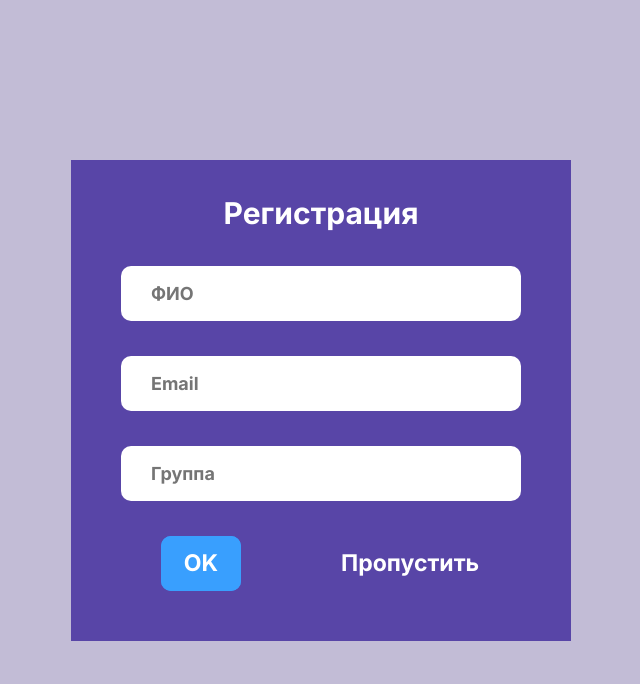
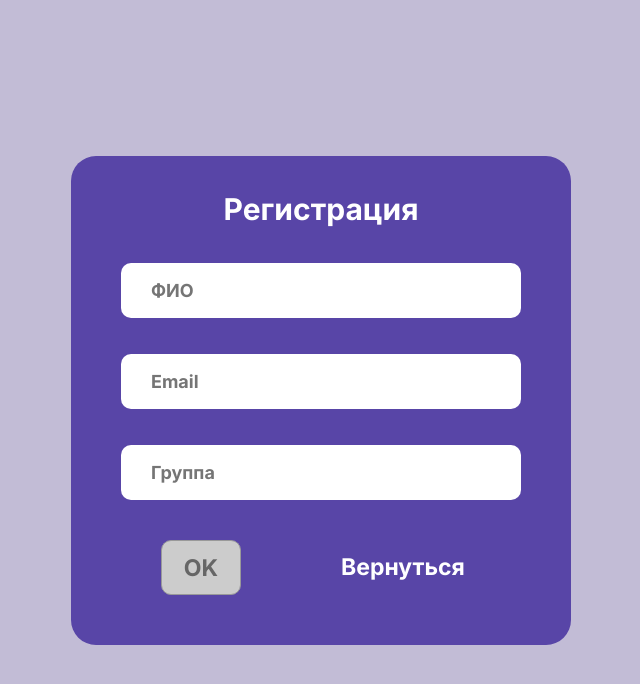
Before and after one commit to blinmarin/MTUCI_react, a React (Create React App) app: page /register in a window 1280 px wide. Shown: the top 684 px of the page, without its empty margins (319-959 px from the left). Built offline with nearby package versions, Linux system fonts and the light colour scheme.

Commit message:
adding validation, errorMessages, show-hide-password

```diff
--- a/package.json
+++ b/package.json
@@ -8,6 +8,7 @@
     "@testing-library/user-event": "^13.5.0",
     "react": "^18.2.0",
     "react-dom": "^18.2.0",
+    "react-icons-kit": "^2.0.0",
     "react-router-dom": "^6.7.0",
     "react-scripts": "5.0.1",
     "web-vitals": "^2.1.4"
--- a/src/App.js
+++ b/src/App.js
@@ -9,8 +9,6 @@ import { RequireToken } from './components/Auth';
 
 const App = () => {
   return (
-
-
 
     <div className='App'>
 
@@ -26,9 +24,7 @@ const App = () => {
             </RequireToken>} />
       </Routes>
 
-
     </div>
-
   );
 }
 
--- a/src/components/Auth.jsx
+++ b/src/components/Auth.jsx
@@ -7,7 +7,6 @@ export const setToken = (token) => {
 export const fetchToken = () => {
     return localStorage.getItem('Tokenchik')
 }
-
 
 export function RequireToken({ children }) {
 
--- /dev/null
+++ b/src/components/ErrorMessage.jsx
@@ -0,0 +1,7 @@
+import React from "react";
+
+const ErrorMessage = ({ message }) => (
+    <p style={{ color: 'red' }}>{message}</p>
+)
+
+export default ErrorMessage;
--- a/src/components/Forgot/New_password.jsx
+++ b/src/components/Forgot/New_password.jsx
@@ -1,5 +1,7 @@
 import style from './New_password.module.css';
 import { useState } from 'react';
+import { useEffect } from 'react';
+import ErrorMessage from '../ErrorMessage';
 
 
 
@@ -7,6 +9,45 @@ import { useState } from 'react';
 function New_password() {
 
     const [email, setEmail] = useState("");
+    const [emailDirty, setEmailDirty] = useState(false)
+    const [emailError, setEmailError] = useState("Обязательное поле")
+    const [errorMessage, setErrorMessage] = useState("");
+    const [formValid, setFormValid] = useState(false)
+
+    useEffect(() => {
+        if (emailError || errorMessage) {
+            setFormValid(false)
+
+        } else {
+            setFormValid(true)
+        }
+
+    }, [emailError, errorMessage])
+
+
+    const emailHandler = (e) => {
+        setEmail(e.target.value)
+        const re = /^(([^<>()[\]\.,;:\s@\"]+(\.[^<>()[\]\.,;:\s@\"]+)*)|(\".+\"))@(([^<>()[\]\.,;:\s@\"]+\.)+[^<>()[\]\.,;:\s@\"]{2,})$/i;
+        if (!re.test(String(e.target.value).toLowerCase())) {
+            setEmailError('Некорректный email')
+            setErrorMessage('')
+        } else {
+            setEmailError('')
+            setErrorMessage('')
+        }
+    }
+
+
+    const blurHandler = (e) => {
+        switch (e.target.name) {
+            case 'email':
+                setEmailDirty(true)
+                break
+        }
+    }
+
+
+
 
 
     async function new_password() {
@@ -33,6 +74,7 @@ function New_password() {
                     return Promise.reject(error);
                 } else {
                     console.log('Got!', data);
+                    setErrorMessage(data)
                     localStorage.setItem("user-info", JSON.stringify(data))
                 }
 
@@ -51,21 +93,23 @@ function New_password() {
                         Восстановить пароль
                     </div>
                     <div className={style.fields}>
+                        <div className={style.field}>
+                            <input
+                                onChange={(e) => emailHandler(e)}
+                                value={email}
+                                onBlur={e => blurHandler(e)}
+                                type="text"
+                                placeholder="Email"
+                                name='email'></input>
 
+                            {(emailDirty && emailError) && <div style={{ color: 'red' }}>{emailError}</div>}
 
-                    <div className={style.field}>
-                        <input type="text" placeholder="Email"
-                        onChange = {(e) => setEmail(e.target.value)}></input>
+                            <ErrorMessage message={errorMessage} />
                         </div>
-
                     </div>
-
-                    <div className={style.button}>
-                        <button onClick={new_password}>Отправить</button>
+                    <div >
+                        <button className={style.button} disabled={!formValid} onClick={new_password}>Отправить</button>
                     </div>
-
-
-
                 </div>
             </main>
         </div>);
--- a/src/components/Forgot/New_password.module.css
+++ b/src/components/Forgot/New_password.module.css
@@ -1,4 +1,3 @@
-
 .container {
     max-width: 500px;
     width: 100%;
@@ -7,9 +6,8 @@
     padding-right: 50px;
     padding-top: 35px;
     padding-bottom: 35px;
-
+    border-radius: 25px;
 }
-
 
 .title {
     color: #ffffff;
@@ -18,32 +16,21 @@
     text-align: center;
 }
 
-
 .field input {
+    margin-bottom: 18px;
     width: 100%;
     font-size: 18px;
     height: 55px;
     border: none;
-    color: #9c9c9c;
+    color: #757575;
     line-height: 16px;
     padding-left: 30px;
     border-radius: 10px;
-
+    outline: none;
 }
 
-.field {
-    margin-bottom: 35px;
-
-}
-/*
-.button input[type=radio] {
-    position: absolute;
-    top: 25px;
-    left: 25px;
-    z-index: -1;
-}
-
-.button label {
+.button {
+    margin-top: 18px;
     cursor: pointer;
     user-select: none;
     display: block;
@@ -60,28 +47,23 @@
     margin-bottom: 15px;
 }
 
-.button label:hover {
+.button:hover {
     background-color: #013668;
 }
 
-.button input[type=radio]:checked~label {
-    background-color: #013668;
+.noHover {
+    pointer-events: none;
 }
-*/
 
-.button {
-    cursor: pointer;
-    user-select: none;
-    display: block;
-    color: #ffffff;
-    background: #399ffe;
-    font-size: 23px;
-    height: 55px;
-    width: 100%;
-    border: none;
-    border-radius: 10px;
-    line-height: 55px;
-    text-align: center;
-    cursor: pointer;
-    margin-bottom: 15px;
+.button[disabled] {
+    border: 1px solid #999999;
+    background-color: #cccccc;
+    color: #666666;
 }
+
+input:-webkit-autofill,
+input:-webkit-autofill:hover,
+input:-webkit-autofill:focus,
+input:-webkit-autofill:active {
+    -webkit-box-shadow: 0 0 0 30px white inset !important;
+}
--- a/src/components/Login/Login.jsx
+++ b/src/components/Login/Login.jsx
@@ -1,14 +1,74 @@
 import { NavLink, useNavigate } from 'react-router-dom';
-import React from 'react';
+import React, { Component } from 'react';
 import { useEffect } from 'react';
 import { useState } from 'react';
 import style from './Login.module.css';
 import { fetchToken, setToken } from '../Auth';
+import ErrorMessage from '../ErrorMessage';
+import { Icon } from 'react-icons-kit'
+import { eyeOff } from 'react-icons-kit/feather/eyeOff'
+import { eye } from 'react-icons-kit/feather/eye'
 
 function Login() {
 
     const [email, setEmail] = useState("");
     const [password, setPassword] = useState("");
+    const [emailDirty, setEmailDirty] = useState(false)
+    const [passwordDirty, setPasswordDirty] = useState(false)
+    const [emailError, setEmailError] = useState("Обязательное поле")
+    const [errorMessage, setErrorMessage] = useState("");
+    const [passwordError, setPasswordError] = useState("Обязательное поле")
+    const [formValid, setFormValid] = useState(false)
+
+    useEffect(() => {
+        if (emailError || errorMessage || passwordError) {
+            setFormValid(false)
+
+        } else {
+            setFormValid(true)
+        }
+
+    }, [emailError, errorMessage, passwordError])
+
+
+    const emailHandler = (e) => {
+        setEmail(e.target.value)
+        const re = /^(([^<>()[\]\.,;:\s@\"]+(\.[^<>()[\]\.,;:\s@\"]+)*)|(\".+\"))@(([^<>()[\]\.,;:\s@\"]+\.)+[^<>()[\]\.,;:\s@\"]{2,})$/i;
+        if (!re.test(String(e.target.value).toLowerCase())) {
+            setEmailError('Некорректный email')
+        } else {
+            setEmailError('')
+            setErrorMessage('')
+
+        }
+    }
+
+    const passwordHandler = (e) => {
+        setPassword(e.target.value)
+        if (!e.target.value) {
+            setPasswordError('Введите пароль')
+        }
+        else {
+            setPasswordError('')
+            setErrorMessage('')
+
+        }
+    }
+
+    const blurHandler = (e) => {
+        switch (e.target.name) {
+            case 'email':
+                setEmailDirty(true)
+                break
+            case 'password':
+                setPasswordDirty(true)
+                break
+        }
+    }
+
+
+
+
 
     const navigate = useNavigate();
 
@@ -22,7 +82,6 @@ function Login() {
                 "password": password
             })
         };
-
 
         fetch('https://mtuci-backend.swedencentral.cloudapp.azure.com/auth/login', requestOptions)
             .then(async response => {
@@ -38,21 +97,32 @@ function Login() {
                     if (data.access_token) {
                         setToken(data.access_token)
                         navigate('/profile')
-                    }
-
-                    else {
+                    } else {
                         localStorage.removeItem('Tokenchik')
                     }
                     console.log(fetchToken())
                     console.log('Got!', data);
+                    setErrorMessage(data.message)
                     localStorage.setItem("user-info", JSON.stringify(data))
                 }
-
             })
             .catch(error => {
                 console.error('There was an error!', error.toString());
             });
+    }
 
+    //eye
+    const [type, setType] = useState('password')
+    const [icon, setIcon] = useState(eyeOff)
+
+    const handleToggle = () => {
+        if (type === 'password') {
+            setIcon(eye);
+            setType('text');
+        } else {
+            setIcon(eyeOff);
+            setType('password');
+        }
     }
 
     return (
@@ -64,17 +134,38 @@ function Login() {
                     </div>
                     <div className={style.fields}>
                         <div className={style.field}>
-                            <input type="text" placeholder="Email"
-                                onChange={(e) => setEmail(e.target.value)}></input>
+                            <input
+                                onChange={(e) => emailHandler(e)}
+                                value={email}
+                                onBlur={e => blurHandler(e)}
+                                type="text"
+                                placeholder="Email"
+                                name='email'></input>
 
                         </div>
-                        <div className={style.field}>
-                            <input type="password" placeholder="Пароль"
-                                onChange={(e) => setPassword(e.target.value)}></input>
-                        </div>
+
+                        {(emailDirty && emailError) && <div style={{ color: 'red' }}>{emailError}</div>}
+
                     </div>
-                    <div className={style.button}>
-                        <button onClick={login}>Войти</button>
+
+                    <div className={style.lastField}>
+                        <input
+                            onChange={(e) => passwordHandler(e)}
+                            value={password}
+                            onBlur={e => blurHandler(e)}
+                            type={type}
+                            placeholder="Пароль"
+                            name='password'></input>
+
+                        <span onClick={handleToggle}><Icon icon={icon} size={25} /></span>
+                    </div>
+
+                    {(passwordDirty && passwordError) && <div style={{ color: 'red' }}>{passwordError}</div>}
+
+                    {(passwordDirty && errorMessage) && <ErrorMessage message={errorMessage} />}
+
+                    <div>
+                        <button className={style.button} disabled={!formValid} onClick={login}>Войти</button>
                     </div>
                     <div className={style.link}>
                         <NavLink to="/new_password">
@@ -86,7 +177,6 @@ function Login() {
                             Зарегистрироваться
                         </NavLink>
                     </div>
-
                 </div>
             </main>
         </div>);
--- a/src/components/Login/Login.module.css
+++ b/src/components/Login/Login.module.css
@@ -6,9 +6,8 @@
     padding-right: 50px;
     padding-top: 35px;
     padding-bottom: 35px;
-
+    border-radius: 25px;
 }
-
 
 .title {
     color: #ffffff;
@@ -17,50 +16,69 @@
     text-align: center;
 }
 
-
 link:hover {
     background-color: #013668;
 }
-
-
 
 .field input {
     width: 100%;
     font-size: 18px;
     height: 55px;
     border: none;
-    color: #9c9c9c;
+    color: #757575;
     line-height: 16px;
     padding-left: 30px;
     border-radius: 10px;
-
+    outline: none;
+    margin-bottom: 18px;
 }
 
-.field {
-    margin-bottom: 35px;
-
+.lastField {
+    width: 100%;
+    height: 55px;
+    background-color: #ffff;
+    border-radius: 10px;
+    display: flex;
+    justify-content: center;
+    align-items: center;
+    padding: 15px;
+    padding-left: 30px;
+    line-height: 16px;
+    margin-bottom: 18px;
+    margin-top: 18px;
 }
 
-.link{
+.lastField input {
+    width: 100%;
+    height: 100%;
+    background-color: #ffff;
+    outline: none;
+    border: hidden;
+    font-size: 18px;
+    color: #757575;
+}
+
+.lastField span {
+    color: #757575;
+    width: 10%;
+    cursor: pointer;
+}
+
+.link {
     font-size: 15px;
     cursor: pointer;
     float: right;
-
-
-
 }
 
-a{
+a {
     text-decoration: none;
     color: #ffffff;
 }
-a:hover{
+
+a:hover {
     text-decoration: none;
     color: #013668;
-   }
-
-
-
+}
 
 .link2 {
     font-size: 15px;
@@ -68,20 +86,19 @@ a:hover{
     margin-top: 100px;
     text-transform: uppercase;
     display: block;
-    text-align:center;
-
+    text-align: center;
 }
 
-
-/*
-.button input[type=radio] {
-    position: absolute;
-    top: 25px;
-    left: 25px;
-    z-index: -1;
+.button:hover {
+    background-color: #013668;
 }
 
-.button label {
+.noHover {
+    pointer-events: none;
+}
+
+.button {
+    margin-top: 35px;
     cursor: pointer;
     user-select: none;
     display: block;
@@ -98,30 +115,15 @@ a:hover{
     margin-bottom: 15px;
 }
 
-
-
-.button input[type=radio]:checked~label {
-    background-color: #013668;
-}
-*/
-
-button:hover {
-    background-color: #013668;
+.button[disabled] {
+    border: 1px solid #999999;
+    background-color: #cccccc;
+    color: #666666;
 }
 
-button {
-    cursor: pointer;
-    user-select: none;
-    display: block;
-    color: #ffffff;
-    background: #399ffe;
-    font-size: 23px;
-    height: 55px;
-    width: 100%;
-    border: none;
-    border-radius: 10px;
-    line-height: 55px;
-    text-align: center;
-    cursor: pointer;
-    margin-bottom: 15px;
+input:-webkit-autofill,
+input:-webkit-autofill:hover,
+input:-webkit-autofill:focus,
+input:-webkit-autofill:active {
+    -webkit-box-shadow: 0 0 0 30px white inset !important;
 }
--- a/src/components/Register/Register.jsx
+++ b/src/components/Register/Register.jsx
@@ -1,6 +1,8 @@
 import { NavLink, useNavigate } from 'react-router-dom';
 import style from './Register.module.css';
 import { useState } from 'react';
+import { useEffect } from 'react';
+import ErrorMessage from '../ErrorMessage';
 
 
 function Register() {
@@ -8,12 +10,77 @@ function Register() {
     const [fullname, setFullname] = useState("");
     const [email, setEmail] = useState("");
     const [id_card, setId_card] = useState("");
+    const [emailDirty, setEmailDirty] = useState(false)
+    const [fullnameDirty, setFullnameDirty] = useState(false)
+    const [id_cardDirty, setId_cardDirty] = useState(false)
+    const [emailError, setEmailError] = useState("Обязательное поле")
+    const [fullnameError, setFullnameError] = useState("Обязательное поле")
+    const [id_cardError, setId_cardError] = useState("Обязательное поле")
+    const [errorMessage, setErrorMessage] = useState("");
+    const [formValid, setFormValid] = useState(false)
+
+    useEffect(() => {
+        if (emailError || errorMessage || fullnameError || id_cardError) {
+            setFormValid(false)
+        } else {
+            setFormValid(true)
+        }
+    }, [emailError, errorMessage, fullnameError, id_cardError])
+
+    const emailHandler = (e) => {
+        setEmail(e.target.value)
+        const re = /^(([^<>()[\]\.,;:\s@\"]+(\.[^<>()[\]\.,;:\s@\"]+)*)|(\".+\"))@(([^<>()[\]\.,;:\s@\"]+\.)+[^<>()[\]\.,;:\s@\"]{2,})$/i;
+        if (!re.test(String(e.target.value).toLowerCase())) {
+            setEmailError('Некорректный email')
+            setErrorMessage('')
+        } else {
+            setEmailError('')
+            setErrorMessage('')
+        }
+    }
+
+    const fullnameHandler = (e) => {
+        setFullname(e.target.value)
+        if (!e.target.value) {
+            setFullnameError('Введите ФИО')
+        }
+        else {
+            setFullnameError('')
+            setErrorMessage('')
+        }
+    }
+
+    const id_cardHandler = (e) => {
+        setId_card(e.target.value)
+        if (!e.target.value) {
+            setId_cardError('Введите группу')
+        }
+        else {
+            setId_cardError('')
+            setErrorMessage('')
+        }
+    }
+
+    const blurHandler = (e) => {
+        switch (e.target.name) {
+            case 'email':
+                setEmailDirty(true)
+                break
+            case 'fullname':
+                setFullnameDirty(true)
+                break
+            case 'id_card':
+                setId_cardDirty(true)
+                break
+        }
+    }
+
+
 
 
     const navigate = useNavigate();
 
     async function register() {
-        console.warn(fullname,email,id_card)
 
         const requestOptions = {
             method: 'POST',
@@ -25,30 +92,31 @@ function Register() {
             })
         };
 
-
         fetch('https://mtuci-backend.swedencentral.cloudapp.azure.com/auth/signup', requestOptions)
             .then(async response => {
                 const isJson = response.headers.get('content-type')?.includes('application/json');
                 const data = isJson && await response.json();
-                //console.log(data)
 
                 // check for error response
                 if (!response.ok) {
                     // get error message from body or default to response status
                     const error = (data && data.message) || response.status;
-
                     return Promise.reject(error);
                 } else {
                     console.log('Got!', data);
+
+                    if (data === "Added user") {
+                        setErrorMessage('Пароль отправлен на ваш email')
+                    }
+                    else {
+                        setErrorMessage(data)
+                    }
                     localStorage.setItem("user-info", JSON.stringify(data))
-                    //navigate('/login');
                 }
-
             })
             .catch(error => {
                 console.error('There was an error!', error.toString());
             });
-
     }
 
 
@@ -62,34 +130,54 @@ function Register() {
                     </div>
                     <div className={style.fields}>
                         <div className={style.field}>
-                        <input type="text" placeholder="ФИО"
-                        onChange = {(e) => setFullname(e.target.value)}></input>
+                            <input
+                                onChange={(e) => fullnameHandler(e)}
+                                value={fullname}
+                                onBlur={e => blurHandler(e)}
+                                type="text"
+                                placeholder="ФИО"
+                                name='fullname'></input>
+
+                            {(fullnameDirty && fullnameError) && <div style={{ color: 'red' }}>{fullnameError}</div>}
                         </div>
 
                         <div className={style.field}>
-                        <input type="text" placeholder="Email"
-                        onChange = {(e) => setEmail(e.target.value)}></input>
-                    </div>
+                            <input
+                                onChange={(e) => emailHandler(e)}
+                                value={email}
+                                onBlur={e => blurHandler(e)}
+                                type="text"
+                                placeholder="Email"
+                                name='email'></input>
 
-                    <div className={style.field}>
-                        <input type="text" placeholder="Группа"
-                        onChange = {(e) => setId_card(e.target.value)}></input>
+                            {(emailDirty && emailError) && <div style={{ color: 'red' }}>{emailError}</div>}
                         </div>
 
                     </div>
 
-                    <div className={style.button}>
-                        <button onClick={register}>OK</button>
+                    <div className={style.lastField}>
+                        <input
+                            onChange={(e) => id_cardHandler(e)}
+                            value={id_card}
+                            onBlur={e => blurHandler(e)}
+                            type="text"
+                            placeholder="Группа"
+                            name='id_card'></input>
+
+                        {(id_cardDirty && id_cardError) && <div style={{ color: 'red' }}>{id_cardError}</div>}
+                    </div>
+
+                    <ErrorMessage message={errorMessage} />
+
+                    <div >
+                        <button className={style.button} disabled={!formValid} onClick={register}>OK</button>
                     </div>
 
                     <div>
-                        <NavLink to = "/login" className={style.link}>
-                            Пропустить
+                        <NavLink to="/login" className={style.link}>
+                            Вернуться
                         </NavLink>
                     </div>
-
-
-
                 </div>
             </main>
         </div>);
--- a/src/components/Register/Register.module.css
+++ b/src/components/Register/Register.module.css
@@ -1,4 +1,3 @@
-
 .container {
     max-width: 500px;
     width: 100%;
@@ -7,13 +6,13 @@
     padding-right: 50px;
     padding-top: 35px;
     padding-bottom: 35px;
-
+    border-radius: 25px;
 }
 
 .title {
     color: #ffffff;
     font-size: 30px;
-    margin-bottom: 35px;
+    margin-bottom: 18px;
     text-align: center;
 }
 
@@ -22,20 +21,31 @@
     font-size: 18px;
     height: 55px;
     border: none;
-    color: #9c9c9c;
+    color: #757575;
     line-height: 16px;
     padding-left: 30px;
     border-radius: 10px;
-
-
+    outline: none;
+    margin-bottom: 18px;
+    margin-top: 18px;
 }
 
-.field {
-    margin-bottom: 35px;
-
+.lastField input {
+    width: 100%;
+    font-size: 18px;
+    height: 55px;
+    border: none;
+    color: #757575;
+    line-height: 16px;
+    padding-left: 30px;
+    border-radius: 10px;
+    outline: none;
+    margin-bottom: 20px;
+    margin-top: 18px;
 }
 
 .link {
+    margin-top: 20px;
     font-size: 23px;
     cursor: pointer;
     color: #ffffff;
@@ -43,22 +53,14 @@
     line-height: 55px;
     width: 35%;
     margin-right: 10%;
-
 }
 
 .link:hover {
     color: #013668;
 }
 
-
-/*.button input[type=radio] {
-    position: absolute;
-    top: 25px;
-    left: 25px;
-    z-index: -1;
-}
-
-.button label {
+.button {
+    margin-top: 20px;
     float: left;
     cursor: pointer;
     user-select: none;
@@ -76,35 +78,23 @@
     margin-left: 10%;
 }
 
-.button label:hover {
+.button:hover {
     background-color: #013668;
 }
 
-.button input[type=radio]:checked~label {
-    background-color: #013668;
-}
-*/
-
-.button{
-    float: left;
-    cursor: pointer;
-    user-select: none;
-    color: #ffffff;
-    background: #399ffe;
-    font-size: 23px;
-    height: 55px;
-    width: 20%;
-    border: none;
-    border-radius: 10px;
-    line-height: 55px;
-    text-align: center;
-    cursor: pointer;
-    margin-bottom: 15px;
-    margin-left: 10%;
+.noHover {
+    pointer-events: none;
 }
 
+.button[disabled] {
+    border: 1px solid #999999;
+    background-color: #cccccc;
+    color: #666666;
+}
 
-
-button:hover {
-    background-color: #013668;
+input:-webkit-autofill,
+input:-webkit-autofill:hover,
+input:-webkit-autofill:focus,
+input:-webkit-autofill:active {
+    -webkit-box-shadow: 0 0 0 30px white inset !important;
 }
```
Also changed, not shown: src/App.css (line endings or trailing spaces), 1 other file (tests, documents, lock files or other folders). Lines whose indentation alone changed are shown as unchanged.
